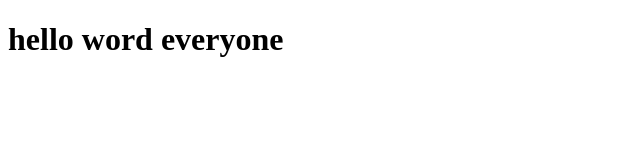
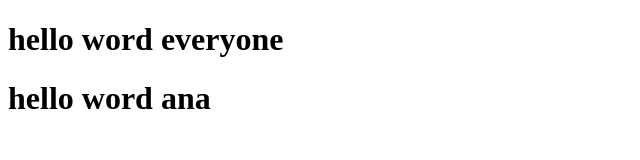
Before and after one commit to vickhannah/aulagit2, a plain HTML site: page index.html in a window 1280 px wide. Shown: the whole page, without its empty margins (0-640 px from the left). Drawn offline with Linux system fonts and the light colour scheme.

Commit message:
texto hannah

```diff
--- a/index.html
+++ b/index.html
@@ -7,5 +7,6 @@
 </head>
 <body>
    <h1>hello word everyone</h1>
+   <h1>hello word ana</h1>
 </body>
 </html>
```
